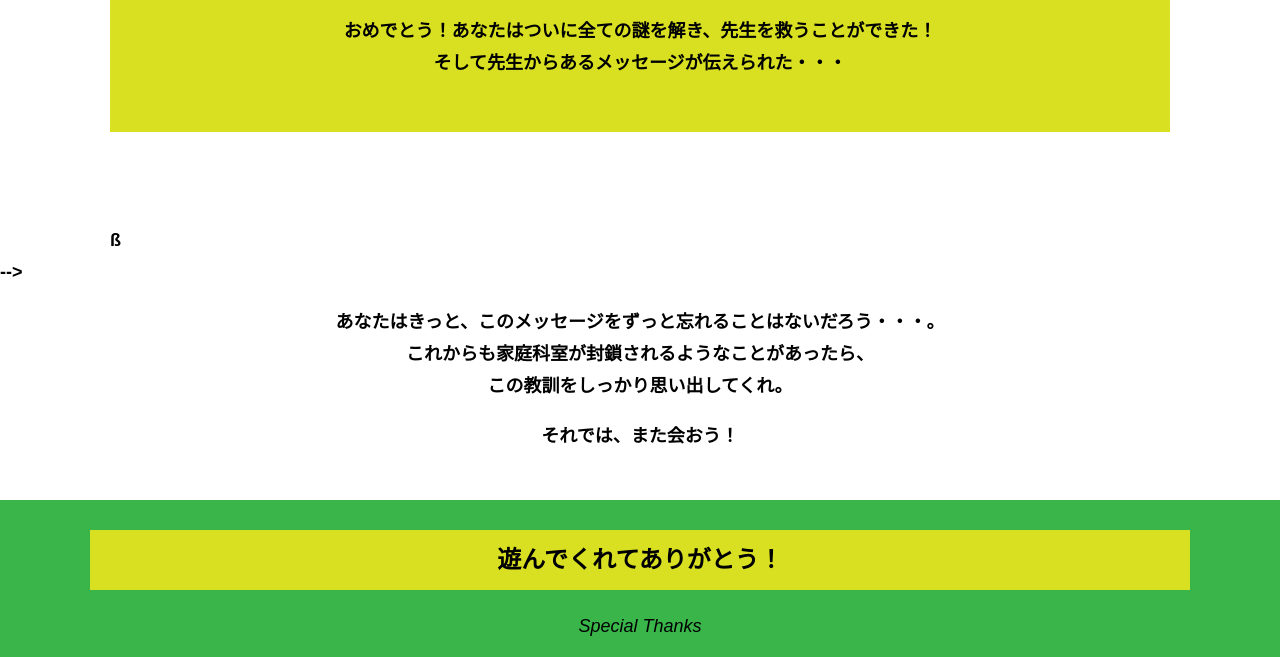
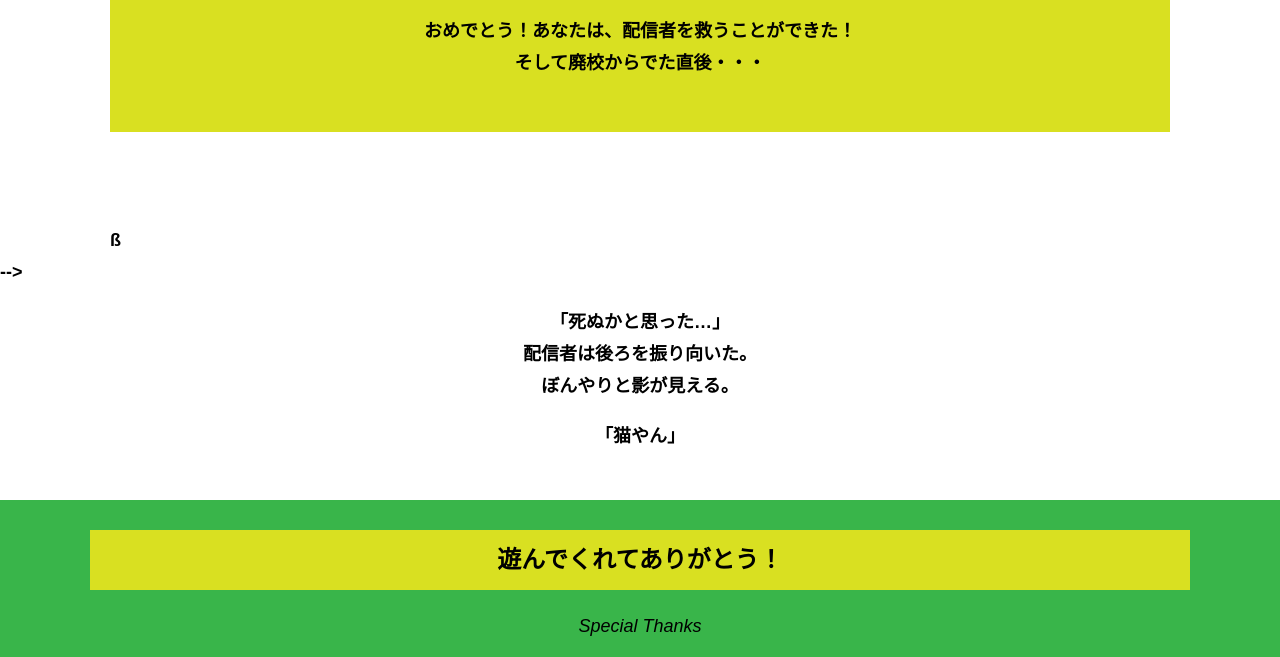
Before and after one commit to haruuuuuuuuuu/alfa-meieki-N, a plain HTML site: page final.html in a window 1280 px wide. Shown: the part 388-1045 px from the top of the page. Drawn offline with Linux system fonts and the light colour scheme.

Commit message:
Update final.html

```diff
--- a/final.html
+++ b/final.html
@@ -23,8 +23,8 @@
       <div class="container">
         <div class="box bg-color--subcolor">
           <h2 class="section-title--border">全ステージ クリア！</h2>
-          <p class="text-center">おめでとう！あなたはついに全ての謎を解き、先生を救うことができた！<br>
-            そして先生からあるメッセージが伝えられた・・・</p>
+          <p class="text-center">おめでとう！あなたは、配信者を救うことができた！<br>
+            そして廃校からでた直後・・・</p>
         </div>
       </div>
     </section>
@@ -44,10 +44,10 @@ Youtube貼り付けここまで-->
           ß
       </div>
          -->
-        <p class="text-center">あなたはきっと、このメッセージをずっと忘れることはないだろう・・・。<br>
-          これからも家庭科室が封鎖されるようなことがあったら、<br>
-          この教訓をしっかり思い出してくれ。</p>
-        <p class="text-center">それでは、また会おう！</p>
+        <p class="text-center">「死ぬかと思った…」<br>
+          配信者は後ろを振り向いた。<br>
+          ぼんやりと影が見える。</p>
+        <p class="text-center">「猫やん」</p>
       </div>
     </section>
     <section class="section bg-color--keycolor">
```
